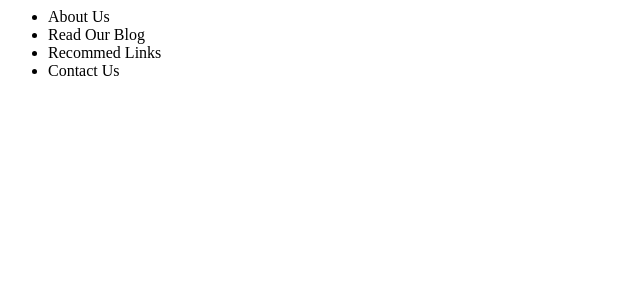
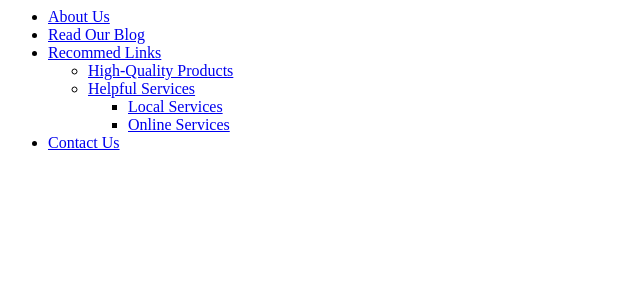
Before and after one commit to curioushoainam/Demo_menu_using_recursive_php, a PHP site: page / in a window 1280 px wide. Shown: the top 300 px of the page, without its empty margins (0-640 px from the left). Run offline with PHP 8.4, Linux system fonts and the light colour scheme.

Commit message:
build a menu including submenu and their links

```diff
--- a/index.php
+++ b/index.php
@@ -9,20 +9,72 @@ $menu = array(
 		'display'=>'Read Our Blog'
 	),
 	'links' => array(
-		'display'=>'Recommed Links'
+		'display'=>'Recommed Links',
+		// level 1 has 2 submenus that are products and services
+		'sub' => array(
+			'products'=>array(
+				'display'=>'High-Quality Products',
+				'url' => 'links/#products'
+			),
+			'services'=>array(
+				'display'=>'Helpful Services',
+				'url' => 'links/#services',
+				// level 2 has 2 submenus that are local and online
+				'sub'=> array(
+					'local'=>array(
+						'display'=>'Local Services',
+						'url' => 'links/#services_local'
+					),
+					'online'=>array(
+						'display'=>'Online Services',
+						'url' => 'links/#services_online'
+					)
+				)
+			)
+		)
 	),
 	'contact' => array(
 		'display'=>'Contact Us'
 	)
 );
 
-function buildMenu($menu_array){
-	$menu = '<ul>';
+function buildMenu($menu_array, $is_sub=FALSE){
+	// use variable is_sub to define menu ID for CSS styling
+	// if submenu is not available then id="menu"; otherwise, class="submenu"
+	$attr = (!$is_sub) ? ' id="menu" ' : ' class="submenu" ';
+
+	$menu = '<ul'. $attr .'>'; // open menu container
+
+	// create menu HTML here ...
+	// for the highest menu, $id is 'about' or 'blog' or ... and $properties is array(...)
 	foreach($menu_array as $id => $properties) {
-		$display = $properties['display'];
-		$menu .=  '<li>'.$display.'</li>';
+		foreach ($properties as $key => $val){
+
+			// if $val is an array, means that there are submenu.
+			// Then we will recall the buildMenu function recursion. .
+			if(is_array($val)){
+				$sub = buildMenu($val, TRUE);
+			}
+			// Otherwise, set $sub = NULL and store the element's value in a variable
+			else {
+				$sub = NULL;
+				$$key = $val;	// the key contains 2 variable $url and $display
+			}
+		}
+
+		// If no array element has the key 'url', set $url variable equal to the containing element's
+		if(!isset($url)){
+			$url = $id;
+		}
+
+		// output HTML
+		$menu .= '<li><a href="'.$url.'" >'.$display.'</a>'.$sub.'</li>';
+
+		// destroy the variables to ensure they're reset on each iteration
+		unset ($url, $display, $sub);
+
 	}
-	return $menu . "</ul>";
+	return $menu . '</ul>';		// close menu container
 }
 
 ?>
@@ -30,15 +82,41 @@ function buildMenu($menu_array){
 <html>
 	<head></head>
 	<body>
+		<?php
+			echo buildMenu($menu);
+		 ?>
 		<!-- <ul>
 			<li>About Us</li>
 			<li>Read Our Blog</li>
-			<li>Recommed Links</li>
+			<li>Recommed Links
+				<ul>
+					<li>High-Quality Products</li>
+					<li>Helpful Services
+						<ul>
+							<li>Local Services</li>
+							<li>Online Services</li>
+						</ul>
+					</li>
+				</ul>
+			</li>
 			<li>Contact Us</li>
 		</ul> -->
-		<?php
-			echo buildMenu($menu);
-		 ?>
+<?php
+	// $Bar = "a";
+	// $Foo = "Bar";
+	// $World = "Foo";
+	// $Hello = "World";
+	// $a = "Hello";
+
+	// echo $a; //Returns Hello
+	// echo $$a; //Returns World
+	// echo $$$a; //Returns Foo
+	// echo $$$$a; //Returns Bar
+	// echo $$$$$a; //Returns a
+
+?>
+
+
 	</body>
 
 </html>
```
